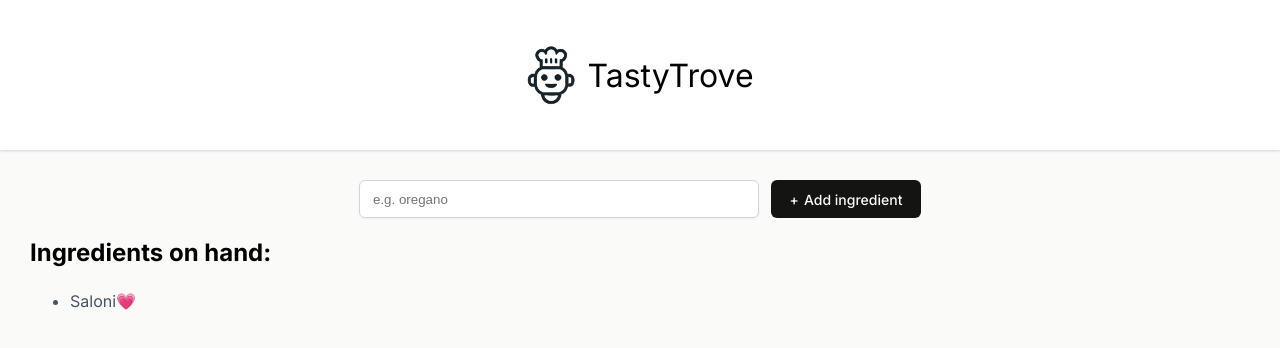
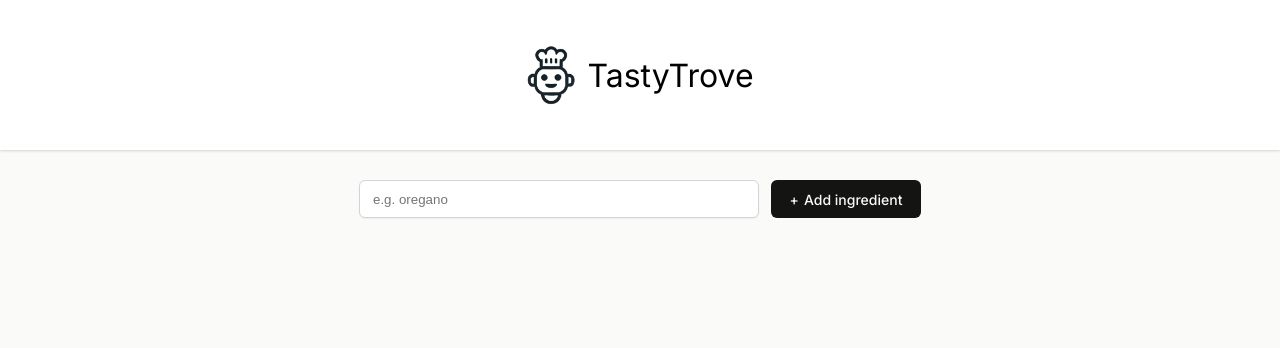
Before and after one commit to Shivamkr0724/Recipe-App, a React (Vite) app: page / in a window 1280 px wide. Shown: the top 348 px of the page. Built offline with nearby package versions, Linux system fonts and the light colour scheme; no server answers; what @huggingface/inference would draw is missing.

Commit message:
fix scroll bug

```diff
--- a/src/components/Main.jsx
+++ b/src/components/Main.jsx
@@ -4,7 +4,7 @@ import ClaudeRecipe from "./ClaudeRecipe"
 import { getRecipeFromMistral } from "../ai"
 
 export default function Main() {
-    const [ingredients, setIngredients] = React.useState(["Saloni💗"])
+    const [ingredients, setIngredients] = React.useState([])
 
     const [recipe, setRecipe] = React.useState("")
 
```
